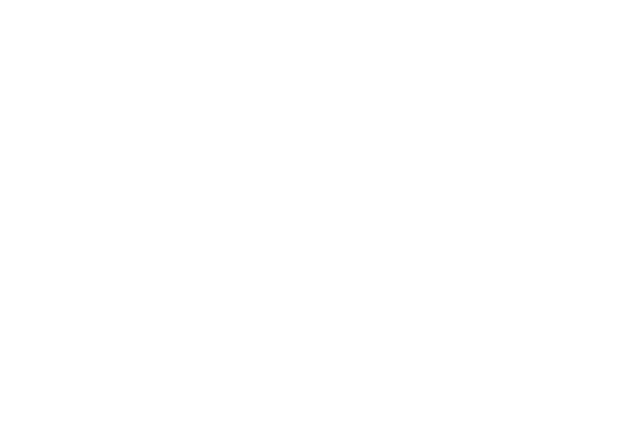
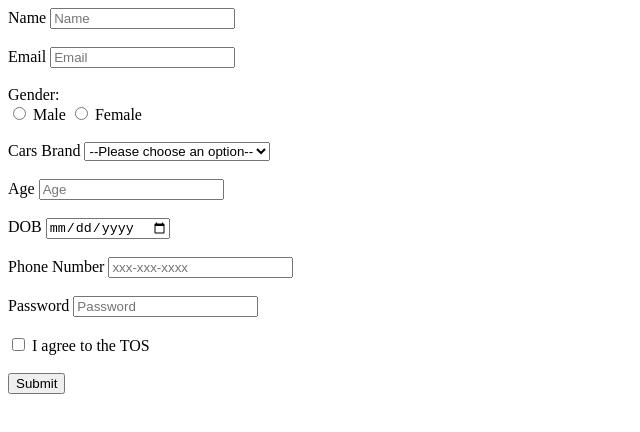
Before and after one commit to acciojob/signup-form-car-TechPlundrer, a website: page main.html in a window 1280 px wide. Shown: the whole page, without its empty margins (0-640 px from the left). Drawn offline with Linux system fonts and the light colour scheme.

Commit message:
created a submission

```diff
--- a/main.html
+++ b/main.html
@@ -1,13 +1,74 @@
 <!DOCTYPE html>
 
-<html>
+<html lang="en">
 
 <head>
+	  <meta charset="UTF-8">
+	<title>Signup Form</title>
 	<link rel="stylesheet" href="styles.css">
 </head>
 
 <body>
-	<!-- the entire body must be written by student -->
+	<form method="post">
+
+		<label for="name">Name</label>
+		<input type="text" id="name" name="name" placeholder="Name" required>
+		<br><br>
+
+		<label for="email">Email</label>
+		<input type="email" id="email" name="email" placeholder="Email" required>
+		<br><br>
+
+		<span>Gender:</span><br>
+		<input type="radio" id="gender_m" name="gender" value="Male" required>
+		<label for="gender_m">Male</label>
+
+		<input type="radio" id="gender_f" name="gender" value="Female" required>
+		<label for="gender_f">Female</label>
+
+		<br><br>
+
+		<label for="cars">Cars Brand</label>
+		<select id="cars" name="cars" required>
+			<option value="">--Please choose an option--</option>
+			<option value="tata">TATA</option>
+			<option value="mahindra">Mahindra</option>
+			<option value="hyundai">Hyundai</option>
+			<option value="kia">Kia</option>
+			<option value="renault">Renault</option>
+		</select>
+
+		<br><br>
+
+		<label for="age">Age</label>
+		<input type="number" id="age" name="age" placeholder="Age" required>
+
+		<br><br>
+
+		<label for="dob">DOB</label>
+		<input type="date" id="dob" name="dob" required>
+
+		<br><br>
+
+		<label for="Phone Number">Phone Number</label>
+		<input type="tel" id="tel" name="tel" placeholder="xxx-xxx-xxxx">
+
+		<br><br>
+
+		<label for="password">Password</label>
+		<input type="password" id="password" name="password" placeholder="Password" required>
+
+		<br><br>
+
+		<input type="checkbox" id="tos" name="tos" required>
+		<label for="tos">I agree to the TOS</label>
+
+		<br><br>
+
+		<button type="submit">Submit</button>
+	</form>
+		<!-- the entire body must be written by student -->
+
     <script type="text/javascript" src="./script.js">
 </script>
 
```
